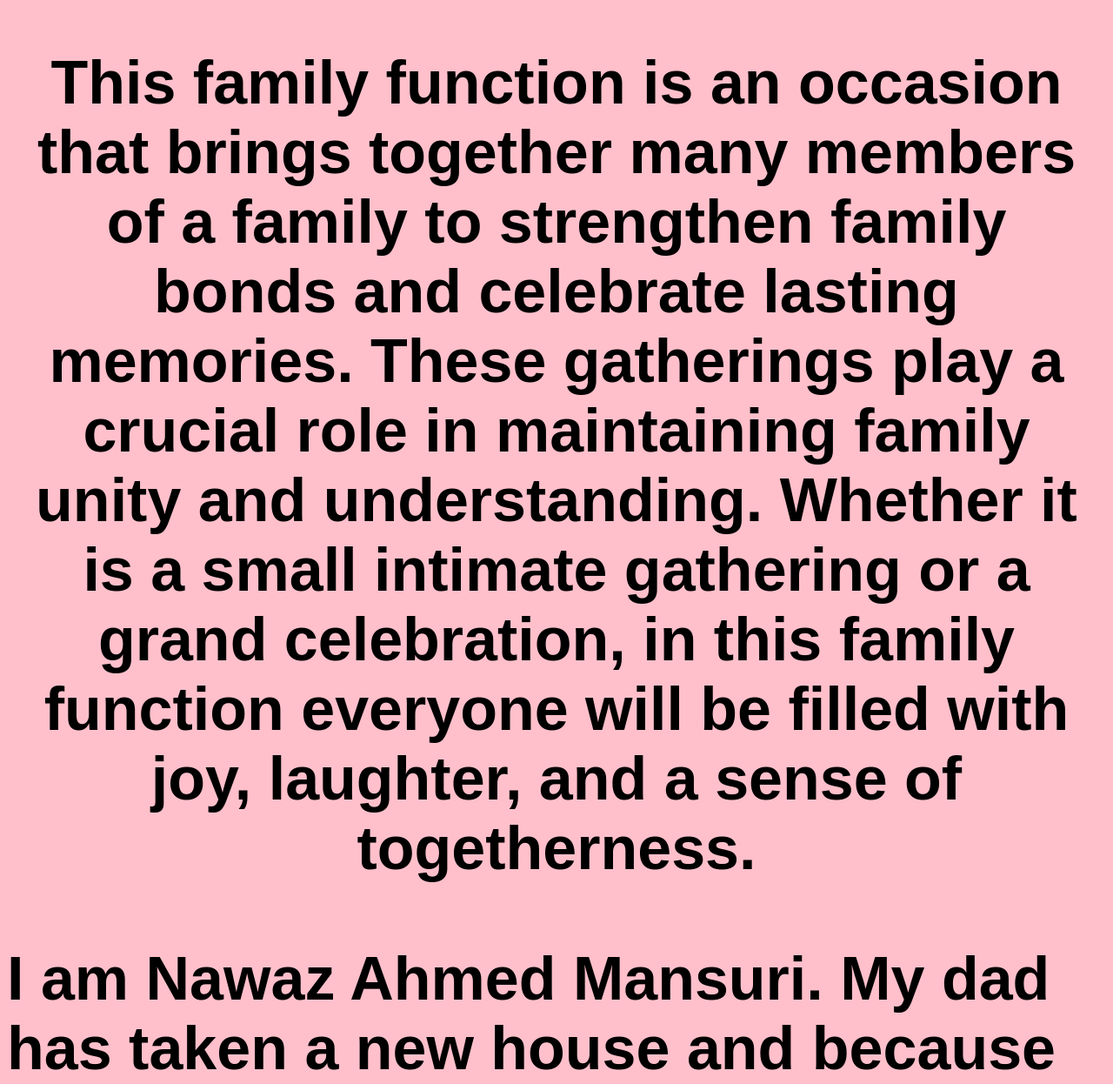
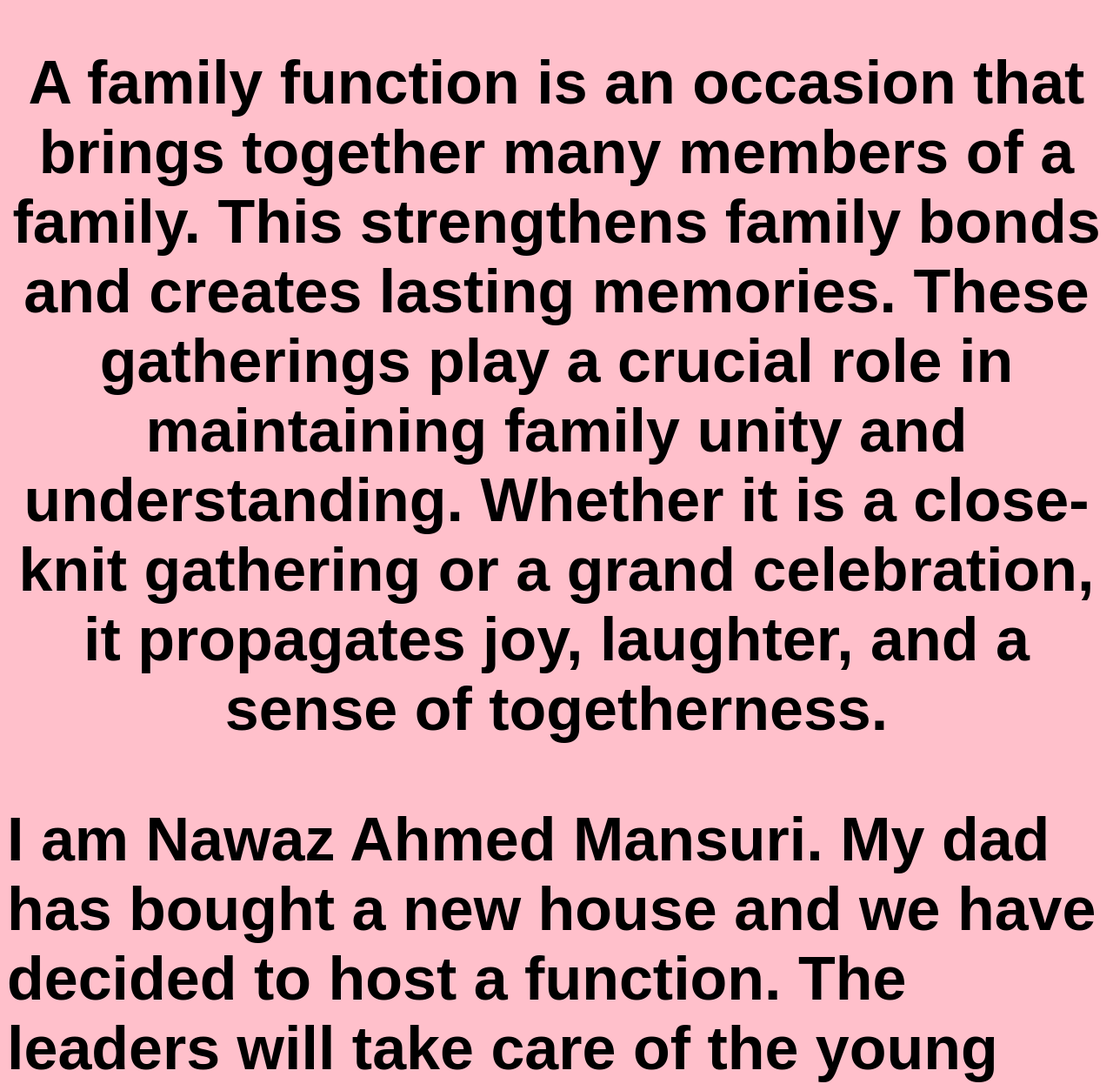
Before and after one commit to nawazahmedmansuri/Mission-Vadodara, a plain HTML site: page index.html in a window 1280 px wide. Shown: the part 160-1406 px from the top of the page at 87% size. Drawn offline with Linux system fonts and the light colour scheme.

Commit message:
Update index.html
fix

```diff
--- a/index.html
+++ b/index.html
@@ -34,8 +34,8 @@ h3 {
 </head>
 <body>
 <h1> Our Family Function Leaders </h1>
-<h2> This family function is an occasion that brings together many members of a family to strengthen family bonds and celebrate lasting memories. These gatherings play a crucial role in maintaining family unity and understanding. Whether it is a small intimate gathering or a grand celebration, in this family function everyone will be  filled with joy, laughter, and a sense of togetherness.</h2>
-<h3> I am Nawaz Ahmed Mansuri. My dad has taken a new house and because of this, we are going to do a small function in which the leaders will take care of the small children and help everyone.  </h3>
+<h2> A family function is an occasion that brings together many members of a family. This strengthens family bonds and creates lasting memories. These gatherings play a crucial role in maintaining family unity and understanding. Whether it is a close-knit gathering or a grand celebration, it propagates joy, laughter, and a sense of togetherness.</h2>
+<h3> I am Nawaz Ahmed Mansuri. My dad has bought a new house and we have decided to host a function. The leaders will take care of the young attendees and help the elders run the event smoothly.  </h3>
  <p>The leaders are:</p>
  <ol>
   <li>Sharleez</li>
```
